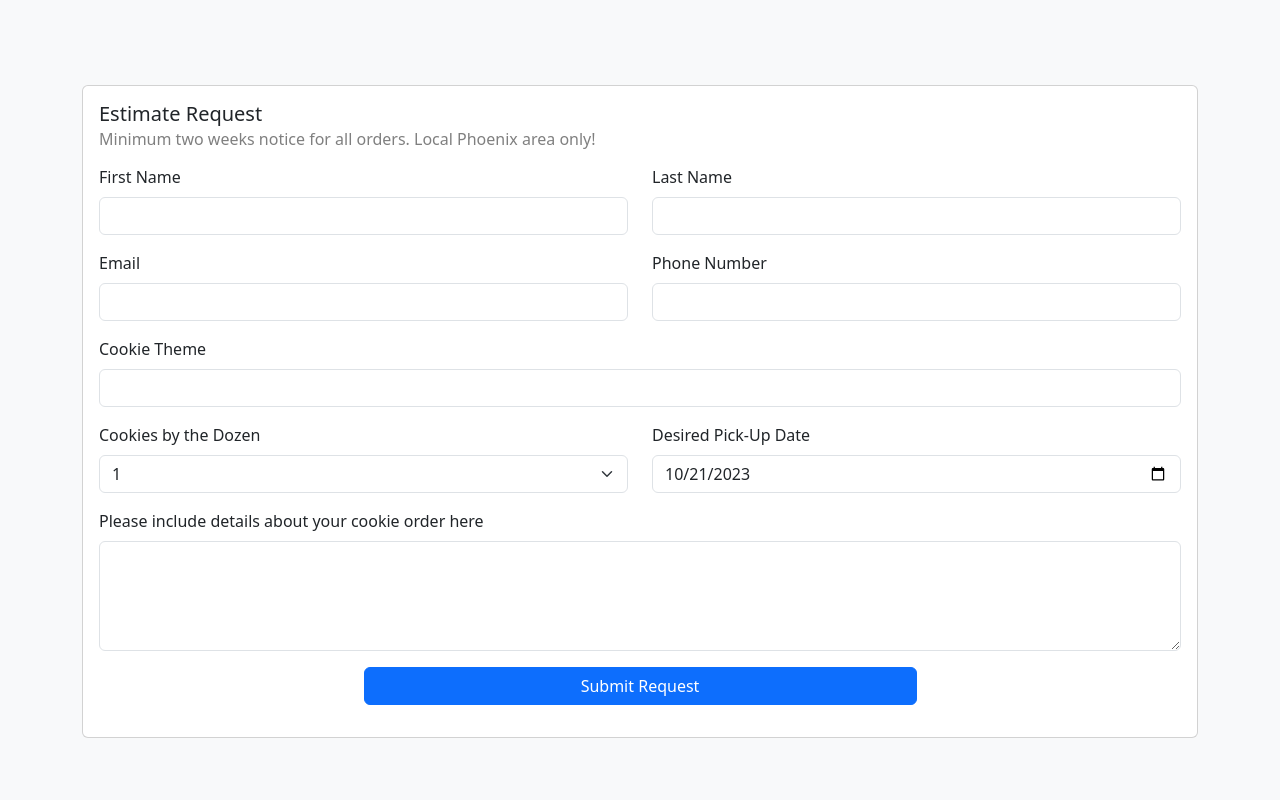
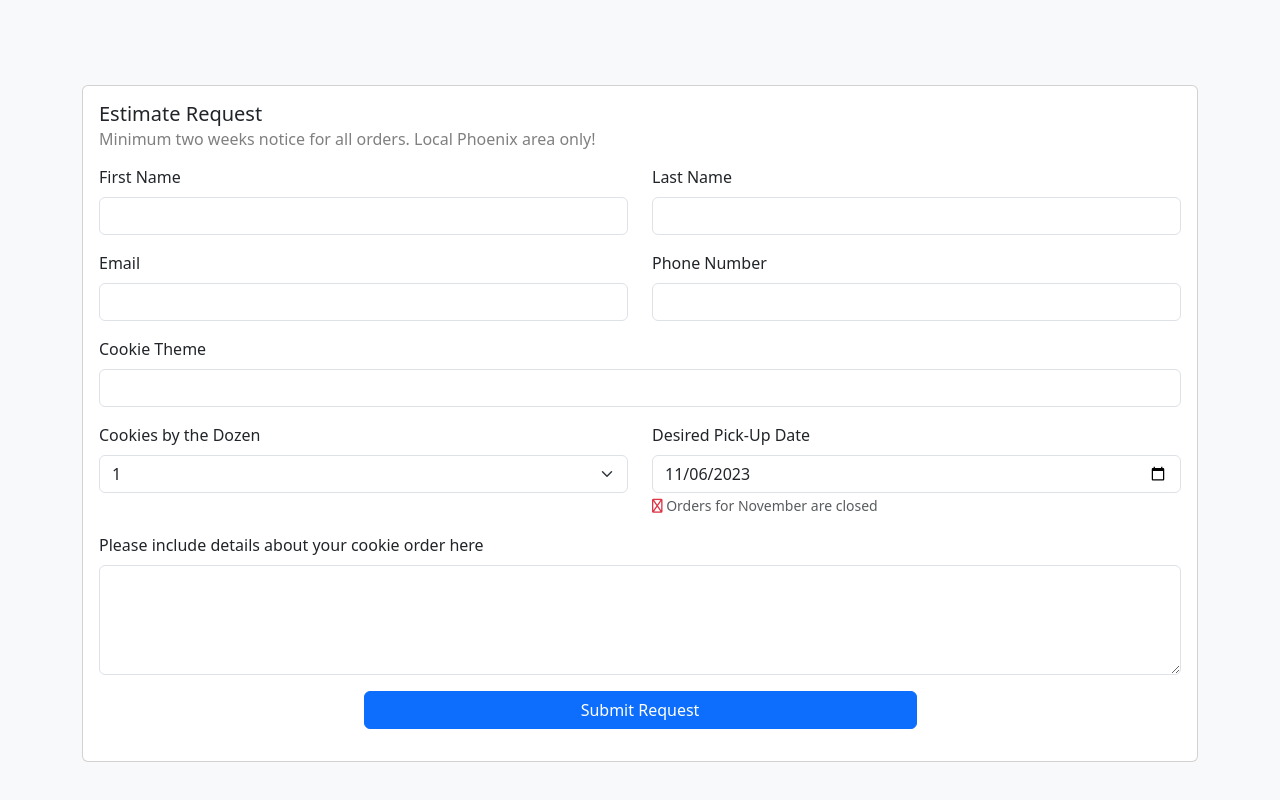
Before and after one commit to mobroco/desert-cat-cookies, a React app: page / in a window 1280 px wide. Shown: the part 939-1739 px from the top of the page. Built offline with nearby package versions, Linux system fonts and the light colour scheme.

Commit message:
added blurb about november being closed

```diff
--- a/public/index.html
+++ b/public/index.html
@@ -10,6 +10,7 @@
 <noscript>
     This page requires JavaScript!
 </noscript>
+<script src="https://kit.fontawesome.com/504b3dd142.js" crossorigin="anonymous"></script>
 <script src="dist/bundle.js"></script>
 </body>
 </html>
--- a/src/components/EstimateForm.jsx
+++ b/src/components/EstimateForm.jsx
@@ -13,7 +13,7 @@ export default function EstimateForm() {
   const [phoneNumber, setPhoneNumber] = useState();
   const [cookieTheme, setCookieTheme] = useState();
   const [cookieQuantity, setCookieQuantity] = useState();
-  const [pickupDate, setPickupDate] = useState(new Date(Date.now() + 14 * 24 * 60 * 60 * 1000).toISOString().split('T')[0]);
+  const [pickupDate, setPickupDate] = useState(new Date(Date.now() + 30 * 24 * 60 * 60 * 1000).toISOString().split('T')[0]);
   const [anythingElse, setAnythingElse] = useState();
 
   return (
@@ -101,7 +101,9 @@ export default function EstimateForm() {
                               placeholder={pickupDate}
                               value={pickupDate}
                               onChange={(e) => setPickupDate(e.target.value)}/>
-
+                <Form.Text className="text-muted">
+                  <i className="fa-sharp fa-regular fa-circle-exclamation text-danger"/> Orders for November are closed
+                </Form.Text>
               </Form.Group>
             </Row>
 
```
